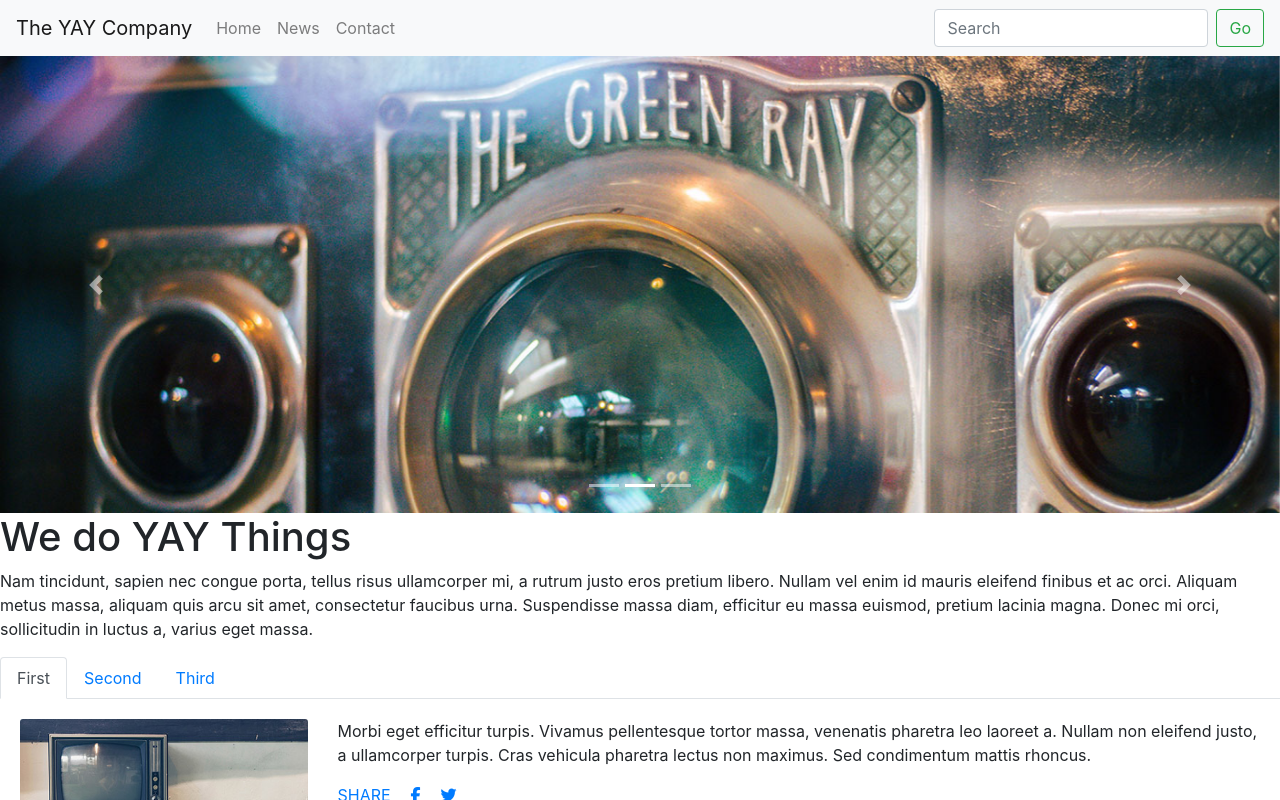
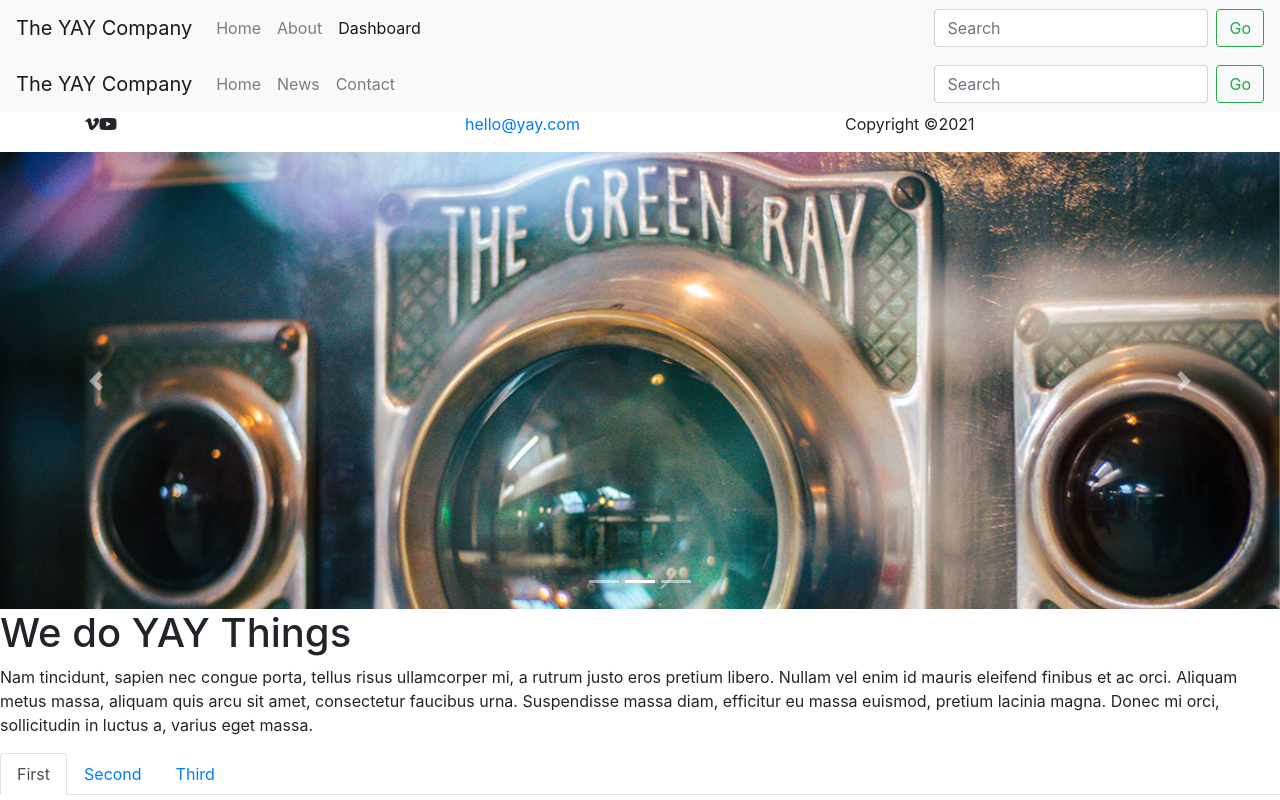
Before and after one commit to VisueltSett/css-frameworks-ca, a React (Create React App) app: page /contact in a window 1280 px wide. Shown: the top 800 px of the page. Built offline with nearby package versions, Linux system fonts and the light colour scheme.

Commit message:
Nav edits React Router

```diff
--- a/src/App.js
+++ b/src/App.js
@@ -1,6 +1,6 @@
 import React from 'react';
 import './App.css';
-import Home from './components/Home';
+import Home from './components/home/Home';
 
 function App() {
   return <Home />;
--- a/src/components/Navigation.js
+++ b/src/components/Navigation.js
@@ -3,19 +3,29 @@ import Navbar from 'react-bootstrap/Navbar';
 import Nav from 'react-bootstrap/Nav';
 import Form from 'react-bootstrap/Form';
 import Button from 'react-bootstrap/Button';
+import {
+    BrowserRouter as Router,
+    Switch,
+    Route,
+    NavLink
+  } from "react-router-dom";
+  import Home from './home/Home.js';
+  import News from './news/News.js';
+  import Contact from './contact/Contact.js';
 
 
 function Navigation() {
     return (
         <>
-             <Navbar bg="light" expand="lg">
+        <Router>
+         <Navbar bg="light" expand="lg">
             <Navbar.Brand href="#home">The YAY Company</Navbar.Brand>
             <Navbar.Toggle aria-controls="basic-navbar-nav" />
             <Navbar.Collapse id="basic-navbar-nav">
                 <Nav className="mr-auto">
-                <Nav.Link href="#home">Home</Nav.Link>
-                <Nav.Link href="#news">News</Nav.Link>
-                <Nav.Link href="">Contact</Nav.Link>
+                    <NavLink exact to="/" className="nav-link">Home</NavLink>
+                    <NavLink to="/News" className="nav-link">About</NavLink>
+                    <NavLink to="/Contact" className="nav-link">Dashboard</NavLink>
                 </Nav>
                 <Form inline>
                 <Form.Control type="text" placeholder="Search" className="mr-sm-2" />
@@ -23,6 +33,26 @@ function Navigation() {
                 </Form>
             </Navbar.Collapse>
         </Navbar>
+        {/*
+          A <Switch> looks through all its children <Route>
+          elements and renders the first one whose path
+          matches the current URL. Use a <Switch> any time
+          you have multiple routes, but you want only one
+          of them to render at a time
+        */}
+        <Switch>
+          <Route exact path="/">
+            <Home />
+          </Route>
+          <Route path="/news">
+            <News />
+          </Route>
+          <Route path="/contact">
+            <Contact />
+          </Route>
+        </Switch>
+    </Router>
+
         </>
     );
 }
--- a/src/components/Home.js
+++ b/src/components/home/Home.js
@@ -7,7 +7,7 @@ import Tab from 'react-bootstrap/Tab';
 import Col from 'react-bootstrap/Col';
 import Row from 'react-bootstrap/Row';
 import Container from 'react-bootstrap/Container';
-import Navigation  from "./Navigation";
+import Navigation from "../Navigation";
 
 function Home() {
     return (
--- /dev/null
+++ b/src/components/news/News.js
@@ -0,0 +1,11 @@
+import React from 'react';
+
+function News() {
+    return (
+        <div>
+            NEWS
+        </div>
+    );
+}
+
+export default News;
```
Also changed, not shown: src/components/Footer.js (added), src/components/contact/Contact.js (renamed from src/components/Contact.js), src/components/news/NewsCard.js (added).
